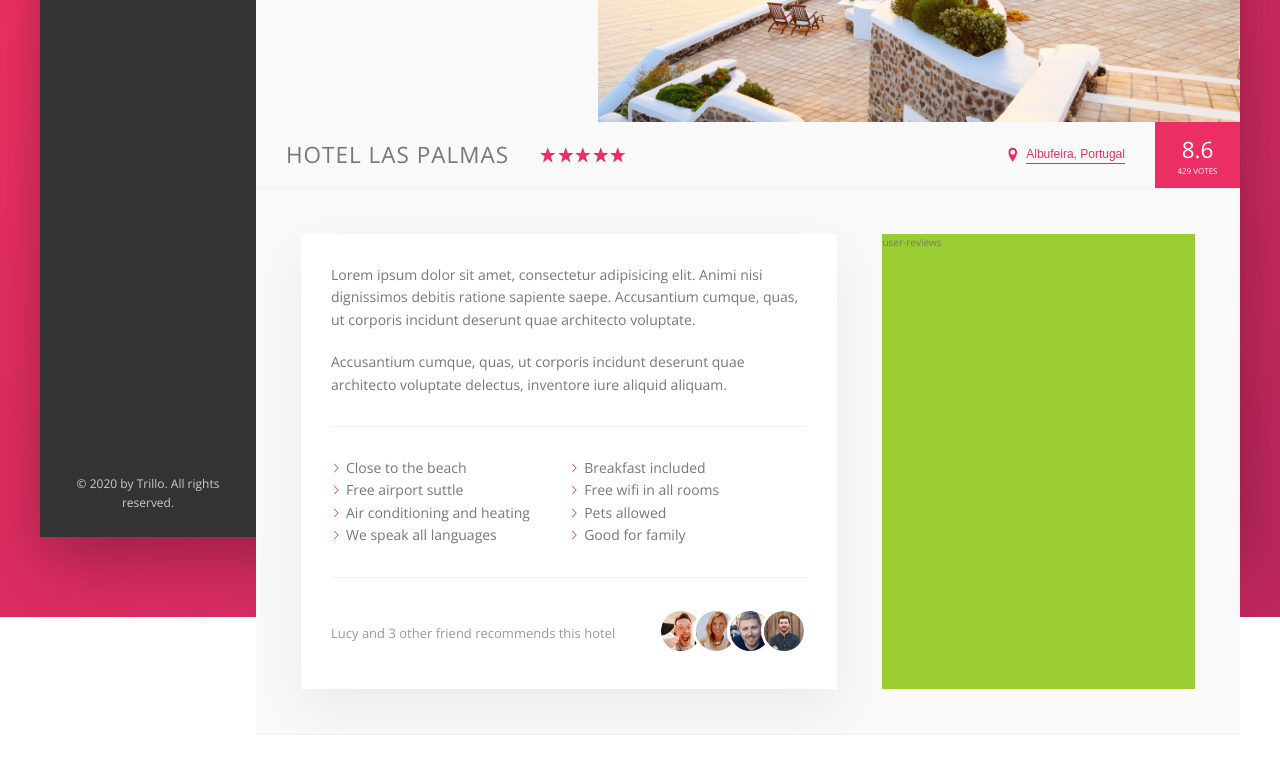
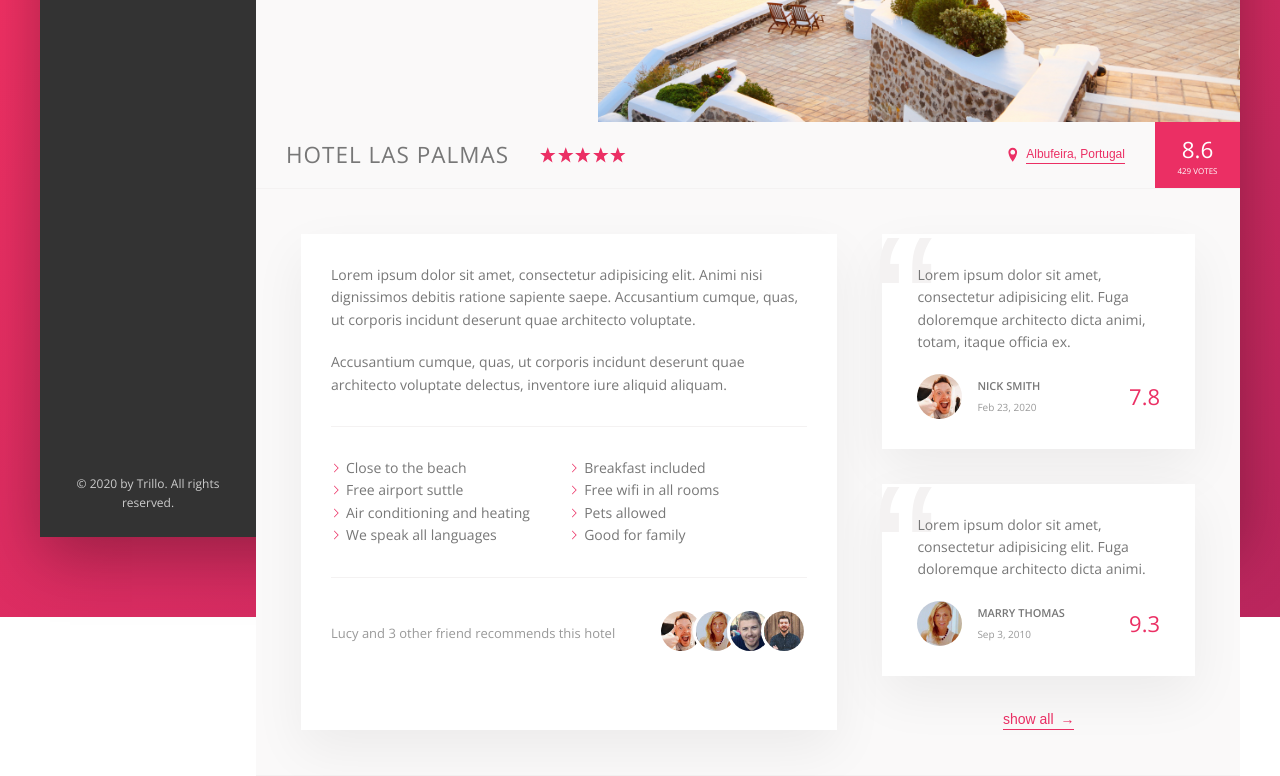
Before and after one commit to prajwaljoshi1/Trillo, a website: page index.html in a window 1280 px wide. Shown: the part 413-1189 px from the top of the page. Before the commit the page ends 1148 px from the top, so only its background shows below. Drawn offline with nearby package versions, Linux system fonts and the light colour scheme.

Commit message:
built the user review section

```diff
--- a/index.html
+++ b/index.html
@@ -164,7 +164,33 @@
                             </div>
                         </div>
                       <div class="user-reviews">
-                        user-reviews
+                        <figure class="review">
+                            <blockquote class="review__text">
+                                Lorem ipsum dolor sit amet, consectetur adipisicing elit. Fuga doloremque architecto dicta animi, totam, itaque officia ex.
+                            </blockquote>
+                            <figcaption class="review__user">
+                                <img src="img/user-1.jpg" alt="user1" class="review__photo">
+                                <div class="review__user-box">
+                                    <p class="review__username">Nick Smith</p>
+                                    <p class="review__user-date">Feb 23, 2020</p>
+                                </div>
+                                <div class="review__rating">7.8</div>
+                            </figcaption>
+                        </figure>
+                        <figure class="review">
+                            <blockquote class="review__text">
+                                Lorem ipsum dolor sit amet, consectetur adipisicing elit. Fuga doloremque architecto dicta animi.
+                            </blockquote>
+                            <figcaption class="review__user">
+                                <img src="img/user-2.jpg" alt="user2" class="review__photo">
+                                <div class="review__user-box">
+                                    <p class="review__username">Marry Thomas</p>
+                                    <p class="review__user-date">Sep 3, 2010</p>
+                                </div>
+                                <div class="review__rating">9.3</div>
+                            </figcaption>
+                        </figure>
+                        <button class="btn-inline">show all <span>&rarr;</span></button>
                       </div>
                   </div>
                </main>
--- a/sass/_components.scss
+++ b/sass/_components.scss
@@ -323,8 +323,17 @@
     cursor: pointer;
     transition: all .2s;
 
+    & span {
+        margin-left: 3px;
+        transition: margin-left .2s;
+    }
+
     &:hover {
         color: var(--color-grey-dark-1);
+
+        span {
+            margin-left: 8px;
+        }
     }
 
     &:focus {
@@ -429,3 +438,78 @@
         margin-right: -1.5rem;
     }
 }
+
+
+///////////////////////////////////////////////////
+//Reviews
+
+.review {
+    background-color: #fff;
+    box-shadow: 0 2rem 5rem rgba(0,0,0,.06);
+    padding: 3rem 3.5rem;
+    position: relative;
+    margin-bottom: 3.5rem;
+
+
+    &__text {
+        margin-bottom: 2rem;
+        z-index: 10;
+        position: relative;
+        overflow: hidden;
+    }
+
+    &__user {
+        display: flex;
+        align-items: center;
+    }
+
+    &__photo {
+        height: 4.5rem;
+        width: 4.5rem;
+        border-radius: 50%;
+        margin-right: 1.5rem;
+
+
+    }
+
+    &__user-box {
+        display: flex;
+        flex-direction: column;
+        margin-right: auto;
+    }
+
+    &__username {
+        font-size: 1.1rem;
+        font-weight: 600;
+        text-transform: uppercase;
+        margin-bottom: .4rem;
+
+
+    }
+
+    &__user-date {
+        font-size: 1rem;
+        color: var(--color-grey-dark-3);
+
+    }
+
+    &__rating {
+        color: var(--color-primary);
+        font-size: 2.2rem;
+
+    }
+
+    &::before {
+        content: "\201C";
+        position: absolute;
+        top: -2.75rem;
+        left: -1rem;
+        line-height: 1;
+        font-size: 20rem;
+        color: var(--color-grey-light-2);
+        font-family: sans-serif;
+        z-index: 1;
+    }
+
+
+}
--- a/sass/_layout.scss
+++ b/sass/_layout.scss
@@ -46,6 +46,7 @@
 
 
 .detail {
+  font-size: 1.4rem;
   display: flex;
   padding: 4.5rem;
   background-color: var(--color-grey-light-1);
@@ -54,7 +55,6 @@
 
 
 .description {
-    font-size: 1.4rem;
     flex: 0 0 60%;
     background-color: #fff;
     margin-right: 4.5rem;
@@ -64,6 +64,8 @@
 }
 
 .user-reviews {
-    background-color: yellowgreen;
     flex: 1;
+    display: flex;
+    flex-direction: column;
+    align-items: center ;
 }
```
Also changed, not shown: css/style.css.
